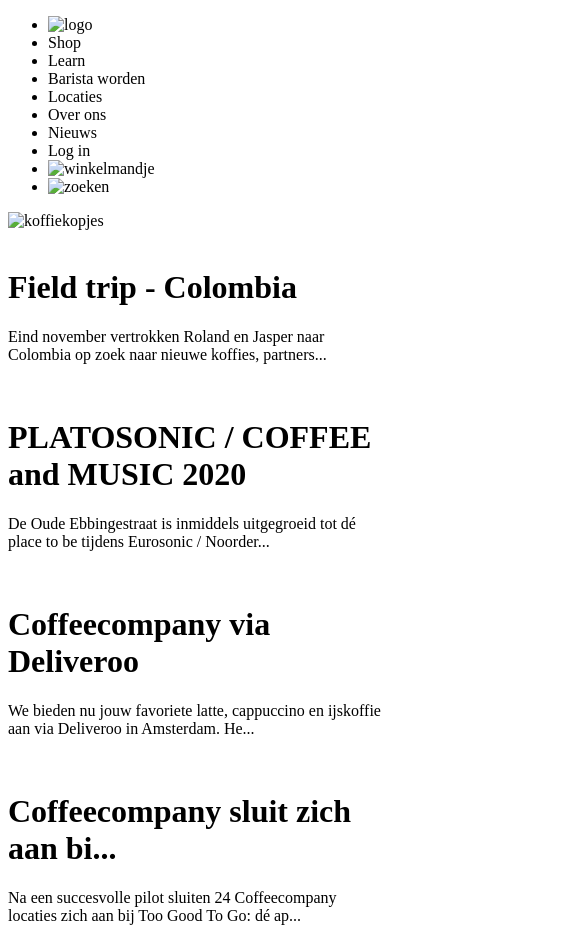
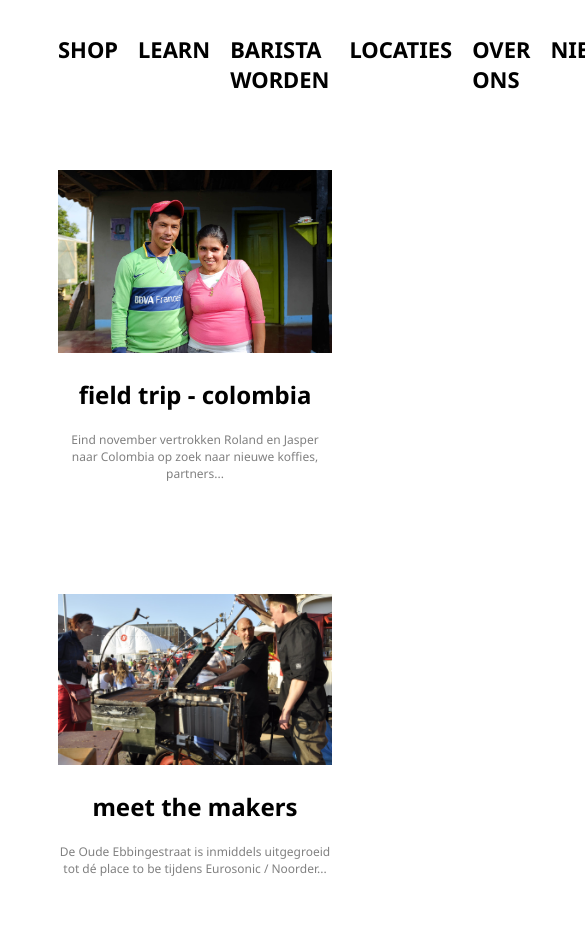
Before and after one commit to tjitskelings/tjitskeelings, a plain HTML site: page index.html in a window 390 px wide. Shown: the top 928 px of the page, 585 px wide, since content can reach past the window. Drawn offline with Linux system fonts and the light colour scheme.

Commit message:
Add files via upload

```diff
--- a/index.html
+++ b/index.html
@@ -3,12 +3,15 @@
 
 <head>
     <title>Coffeecompany</title>
+    <style>
+        @import url('https://fonts.googleapis.com/css2?family=Noto+Sans:ital,wght@0,400;0,700;1,400;1,700&display=swap');
+    </style>
+    <link rel="stylesheet" href="/tjitskeelings/styles/style.css">
 </head>
 
 <body>
     <nav>
         <ul class='navbar'>
-            <li><a><img src="..." alt="logo"></a></li>
             <li><a>Shop</a></li>
             <li><a>Learn</a></li>
             <li><a>Barista worden</a></li>
@@ -16,40 +19,74 @@
             <li><a>Over ons</a></li>
             <li><a>Nieuws</a></li>
             <li><a>Log in</a></li>
-            <li><a><img src="..." alt="winkelmandje"></a></li>
-            <li><a><img src="..." alt="zoeken"></a></li>
+            <li><a><img src="images/Website/shopping-cart.svg" alt="winkelmandje"></a></li>
+            <li><a><img src="/images/Website/loupe.svg" alt="zoeken"></a></li>
         </ul>
     </nav>
 
-    <div class="banner">
-        <img src="..." alt="koffiekopjes">
+    <div id="overzicht">
+        <section class="overzicht">
+            <img src="/images/Website/sectie1img.jpg" alt="colombiaanse koffieboeren">
+            <h1>Field trip - Colombia</h1>
+            <p>Eind november vertrokken Roland en Jasper naar Colombia op zoek naar nieuwe koffies, partners...</p>
+        </section>
+
+        <section class="overzicht"><img src="/images/Website/sectie2img.jpg" alt="markt eurosonic">
+            <h1>Meet the makers</h1>
+            <p>De Oude Ebbingestraat is inmiddels uitgegroeid tot dé place to be tijdens Eurosonic / Noorder...</p>
+        </section>
+
+        <section class="overzicht"><img src="/images/Website/sectie3img.jpg" alt="platosonic 2020">
+            <h1>Coffeecompany via Deliveroo</h1>
+            <p>In de Meet the Makers serie geven we je een kijkje achter de Coffeecompany schermen. Deze kee...</p>
+        </section>
+
+        <section class="overzicht"><img src="/images/Website/sectie4img.png" alt="coffeecompany via deliveroo">
+            <h1>Coffeecompany sluit zich aan bi...</h1>
+            <p>Na een succesvolle pilot sluiten 24 Coffeecompany locaties zich aan bij Too Good To Go: dé ap...</p>
+        </section>
+
+        <section class="overzicht"><img src="/images/Website/sectie5img.jpg" alt="coffeecompany via toogood2go">
+            <h1>Open voor coffee to go</h1>
+            <p>Het is niet leuk maar helaas nodig: vanaf donderdag 15 oktober kun je ook bij ons niet meer g...</p>
+        </section>
+
+        <section class="overzicht"><img src="/images/Website/sectie6img.jpg" alt="coffeecompany 2 go">
+            <h1>Washed vs. Natural</h1>
+            <p>Wie wel eens onze koffie koopt, ziet het waarschijnlijk op het label staan: 'PROCESS'. Meesta...</p>
+        </section>
     </div>
 
-    <div class="overzicht">
-        <img src="..." alt="">
-        <h1>Field trip - Colombia</h1>
-        <p>Eind november vertrokken Roland en Jasper naar Colombia op zoek naar nieuwe koffies, partners...</p>
+    <footer>
+        <section>
+            <h1>Werken bij Coffeecompany</h1>
+            <a>Bekijk de vacatures</a>
+        </section>
 
-        <img src="..." alt="">
-        <h1>PLATOSONIC / COFFEE and MUSIC 2020</h1>
-        <p>De Oude Ebbingestraat is inmiddels uitgegroeid tot dé place to be tijdens Eurosonic / Noorder...</p>
+        <section>
+            <h1>Legal</h1>
+            <a>Terms and Conditions</a>
+            <p>and</p><a>Cookie and Privacy Beleid</a>
+        </section>
 
-        <img src="..." alt="">
-        <h1>Coffeecompany via Deliveroo</h1>
-        <p>We bieden nu jouw favoriete latte, cappuccino en ijskoffie aan via Deliveroo in Amsterdam. He...</p>
+        <section>
+            <h1>Coffee HQ address</h1>
+            <p>info@coffeecompany.nl</p>
+            <p>Tel 020 4282248</p>
+            <p>Coffeecompany HQ</p>
+            <p>Zeeburgerpad 13</p>
+            <p>1018 AH Amsterdam</p>
+            <p>Postbus 16953,</p>
+            <p>1001 RL Amsterdam</p>
+        </section>
 
-        <img src="..." alt="">
-        <h1>Coffeecompany sluit zich aan bi...</h1>
-        <p>Na een succesvolle pilot sluiten 24 Coffeecompany locaties zich aan bij Too Good To Go: dé ap...</p>
-
-        <img src="..." alt="">
-        <h1>Open voor coffee to go</h1>
-        <p>Het is niet leuk maar helaas nodig: vanaf donderdag 15 oktober kun je ook bij ons niet meer g...</p>
-
-        <img src="..." alt="">
-        <h1>Washed vs. Natural</h1>
-        <p>Wie wel eens onze koffie koopt, ziet het waarschijnlijk op het label staan: 'PROCESS'. Meesta...</p>
-    </div>
+        <section>
+            <h1>Bezoek ons op:</h1>
+            <form>
+                <input placeholder="Nieuwsbrief e-mail">
+            </form>
+        </section>
+    </footer>
 
 </body>
 
--- a/styles/style.css
+++ b/styles/style.css
@@ -1,4 +1,85 @@
 /* CSS Document */
-*, *::after, *::before {
-  box-sizing:border-box;
+
+*,
+*::after,
+*::before {
+    box-sizing: border-box;
 }
+
+body {
+    font-family: 'Noto Sans', sans-serif;
+}
+
+nav ul {
+    list-style-type: none;
+    display: inline-flex;
+    width: 100%;
+}
+
+nav a {
+    text-transform: uppercase;
+    font-weight: bold;
+    font-size: 22px;
+}
+
+nav a:hover {
+    color: gray;
+}
+
+nav li {
+    padding: 10px;
+}
+
+
+
+#overzicht {
+    display: flex;
+    flex-direction: row;
+    flex-wrap: wrap;
+    justify-content: space-evenly;
+}
+
+
+.overzicht {
+    padding: 50px;
+}
+
+.overzicht h1 {
+    text-align: center;
+    text-transform: lowercase;
+}
+
+.overzicht p {
+    text-align: center;
+    color: gray;
+    font-size: 12px;
+}
+
+.overzicht img {
+    width: 100%;
+}
+
+footer {
+    background-color: #F3F3F3;
+    text-align: center;
+}
+
+footer section {
+    padding: 50px;
+}
+
+footer a {
+    text-decoration: underline;
+}
+
+footer a,
+p {
+    font-size: 16px;
+}
+
+footer input {
+    font-size: 30px;
+    font-family: 'Noto Sans', sans-serif;
+    font-weight: bold;
+    color: gray;
+}
```
Also changed, not shown: images/Huiswerk/dummy-plaatje.svg (added), images/Huiswerk/scherm1klein.jpg (added), images/Huiswerk/scherm2klein.jpg (added), images/Website/loupe.svg (added), images/Website/sectie1img.jpg (added), images/Website/sectie2img.jpg (added), images/Website/sectie3img.jpg (added), images/Website/sectie4img.png (added), images/Website/sectie5img.jpg (added), images/Website/sectie6img.jpg (added), images/Website/shopping-cart.svg (added), 6 other files.
